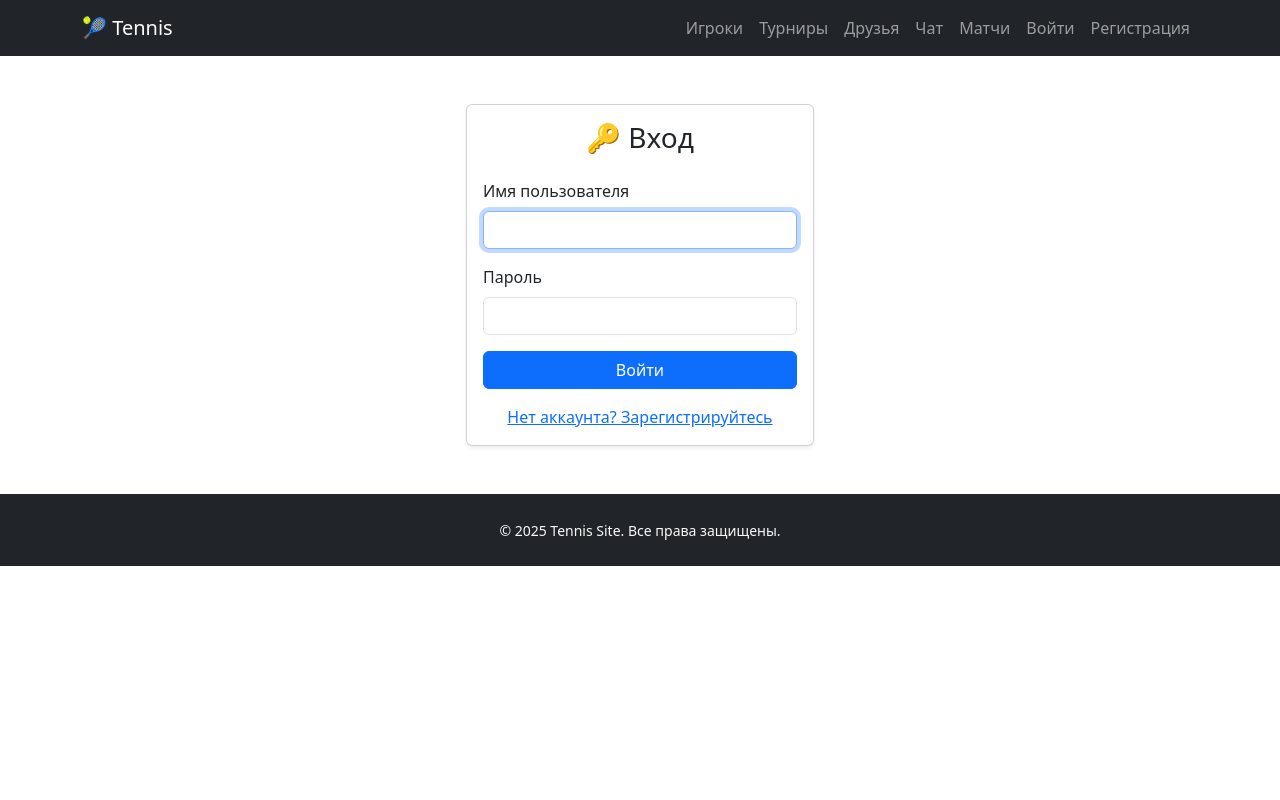
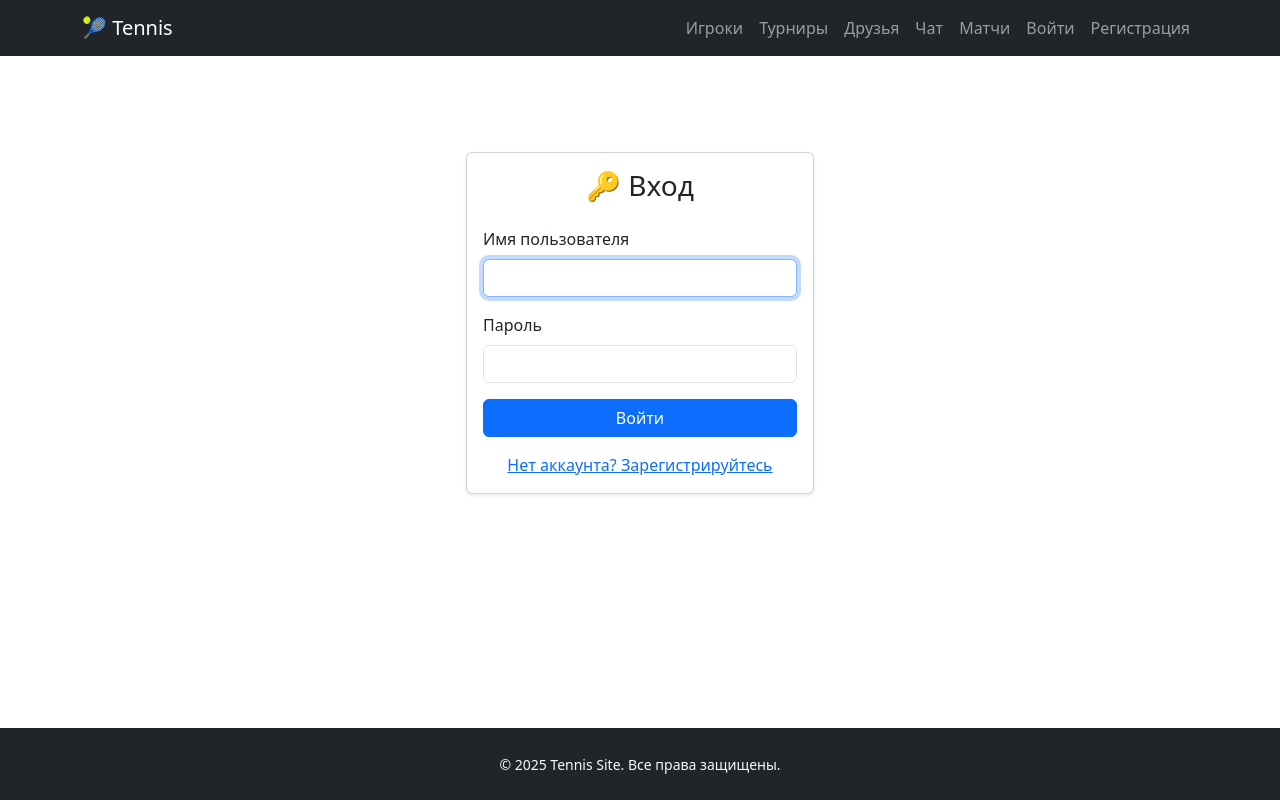
Before and after one commit to tipbandit52-stack/tennis_site, a Django app: page /users/login/?next=/chat/1/delete/ in a window 1280 px wide. Run offline with Django 5.2, Linux system fonts and the light colour scheme; some libraries are stand-ins or nearby versions.

Commit message:
Initial commit

```diff
--- a/tennis_site/players/templates/base.html
+++ b/tennis_site/players/templates/base.html
@@ -16,6 +16,23 @@
 
   <!-- Твои стили -->
   <link href="{% static 'styles.css' %}" rel="stylesheet">
+  <style>
+    html, body {
+      height: 100%;
+      margin: 0;
+    }
+    body {
+      display: flex;
+      flex-direction: column;
+      min-height: 100vh;
+    }
+    main {
+      flex: 1;
+    }
+    footer {
+      margin-top: auto;
+    }
+  </style>
 </head>
 <body>
 
@@ -55,7 +72,7 @@
   </nav>
 
   <!-- Контент -->
-  <main class="container my-5">
+  <main class="container my-5 flex-grow-1">
     {% if messages %}
       {% for message in messages %}
         <div class="alert alert-info">{{ message }}</div>
@@ -65,7 +82,7 @@
   </main>
 
   <!-- Футер -->
-  <footer class="bg-dark text-light py-4 mt-5">
+  <footer class="bg-dark text-light py-4">
     <div class="container text-center">
       <small>© 2025 Tennis Site. Все права защищены.</small>
     </div>
```
Also changed, not shown: tennis_site/db.sqlite3.
